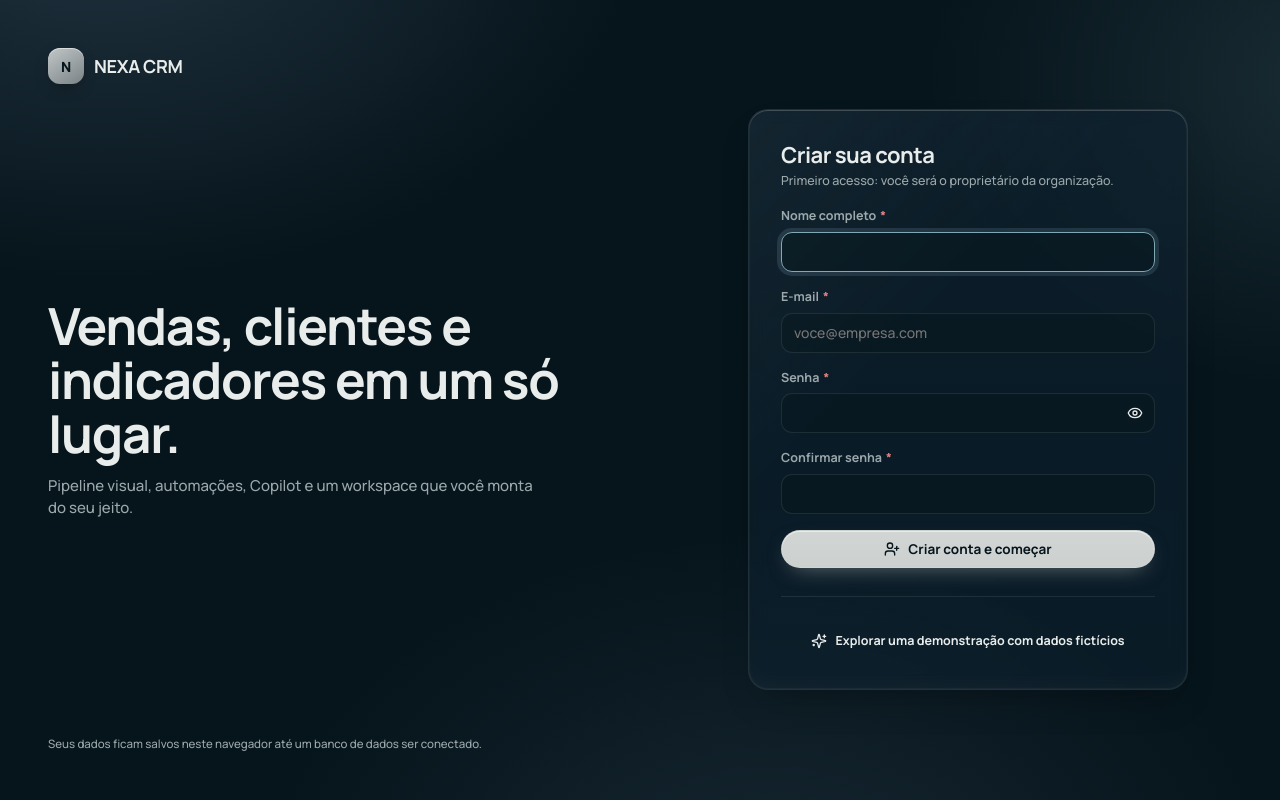
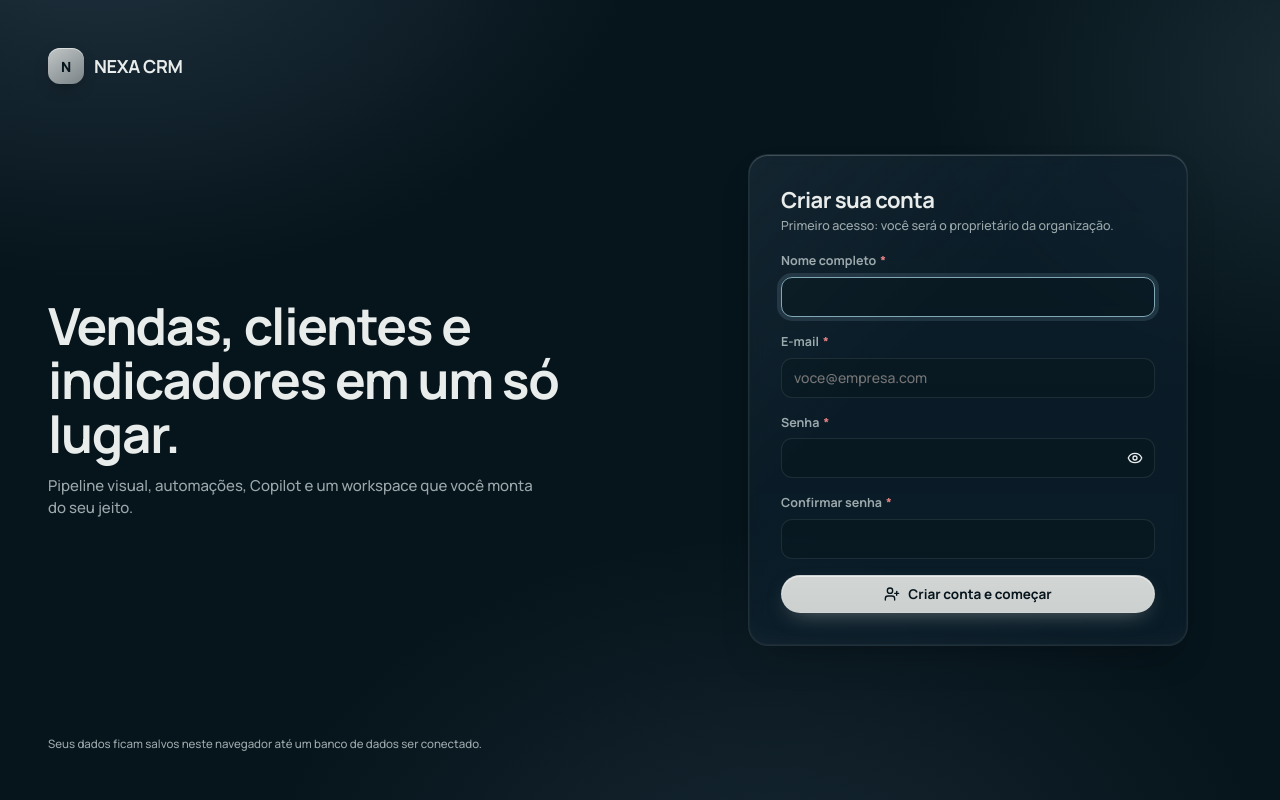
Before and after one commit to Gabriel10232/nexa-crm, a React (Vite) app: page /#/login in a window 1280 px wide. Built offline with nearby package versions, Linux system fonts and the light colour scheme.

Commit message:
Login limpo; acesso de demonstração movido para #/teste
Co-Authored-By: Claude Opus 5.5 <noreply@anthropic.com>

```diff
--- a/src/App.tsx
+++ b/src/App.tsx
@@ -125,6 +125,7 @@ export default function App() {
         <Suspense fallback={<BootFallback />}>
           <Routes>
             <Route path="/login" element={<Login />} />
+            <Route path="/teste" element={<Login testMode />} />
             <Route path="/onboarding" element={<RequireAuth><Onboarding /></RequireAuth>} />
             <Route element={<RequireAuth><Shell /></RequireAuth>}>
               <Route index element={g('dashboard', <Dashboard />)} />
--- a/src/modules/auth/Login.tsx
+++ b/src/modules/auth/Login.tsx
@@ -8,7 +8,7 @@ import { roleOf } from '../../config/permissions';
 import { toast } from '../../store/ui';
 import { isEmail } from '../../lib/utils';
 
-export default function Login() {
+export default function Login({ testMode = false }: { testMode?: boolean }) {
   const { session } = useSession();
   const nav = useNavigate(); const loc = useLocation();
   const tenants = useStore(s => s.tenants);
@@ -76,7 +76,7 @@ export default function Login() {
             {mode === 'login' && <button type="button" className="btn ghost sm" onClick={() => toast('info', 'Recuperação de senha', 'E-mail transacional não conectado. Peça ao administrador para redefinir seu acesso.')}>Esqueci minha senha</button>}
             {!firstAccess && <button type="button" className="btn ghost sm" onClick={() => { setMode(m => (m === 'login' ? 'signup' : 'login')); setErrors({}); }}>{mode === 'login' ? 'Criar uma nova conta' : 'Já tenho conta — entrar'}</button>}
           </form>
-          <div className="divider" />
+          {testMode && <><div className="divider" />
           {demo ? (
             <>
               <span className="label">Acesso rápido · demonstração com dados fictícios</span>
@@ -91,7 +91,7 @@ export default function Login() {
             </>
           ) : (
             <button type="button" className="btn ghost sm" onClick={() => { enterDemo(); toast('info', 'Modo demonstração', 'Organizações fictícias adicionadas. Sua organização continua vazia.'); nav('/', { replace: true }); }}><Sparkles />Explorar uma demonstração com dados fictícios</button>
-          )}
+          )}</>}
         </div>
       </section>
     </div>
```
